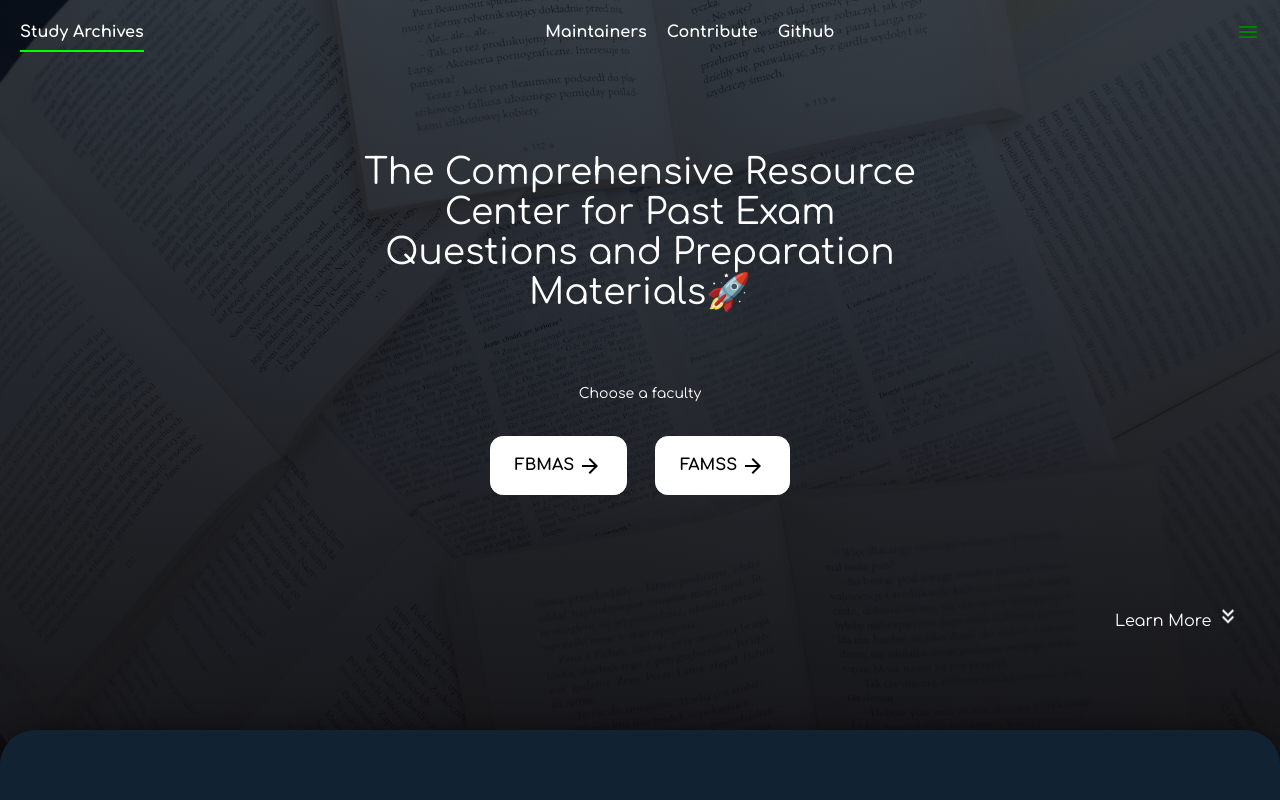
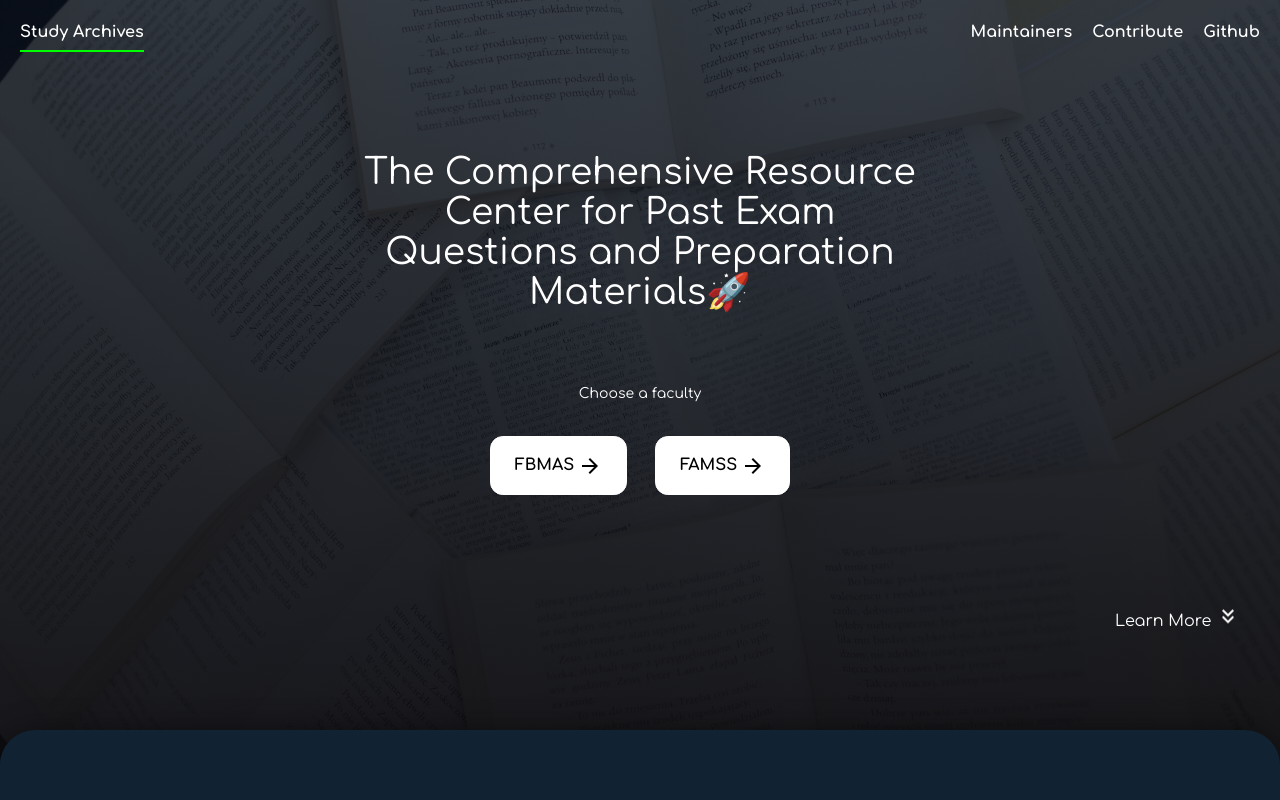
Before and after one commit to Topman-14/StudyArchives, a Next.js app: page / in a window 1280 px wide. Shown: the top 800 px of the page. Built offline with nearby package versions, Linux system fonts and the light colour scheme.

Commit message:
test again

```diff
--- a/components/Navbar.js
+++ b/components/Navbar.js
@@ -31,7 +31,9 @@ export default function Navbar() {
             <li><Link className= {isLinkActive('/contribute') ? styles.activeLink : styles.navlinks} href="/contribute">Contribute</Link></li>
             <li><Link className={styles.navlinks} href="https://github.com/Topman-14/studyArchives">Github</Link></li>
         </ul>
-        <MenuRoundedIcon onClick={openMenu} className={styles.menuIcon} />
+        <div className={styles.menuIcon}>
+          <MenuRoundedIcon onClick={openMenu}  />
+        </div>
         {menuIsClicked && <MobileMenu handleClick={closeMenu}/>}
     </div>
   )
--- a/components/styles/Navbar.module.css
+++ b/components/styles/Navbar.module.css
@@ -18,6 +18,6 @@
 }
 
 .menuIcon{
-    color: green;
-    display: none;
+    color: rgb(255, 230, 0);
+    display: none !important;
 }
```
